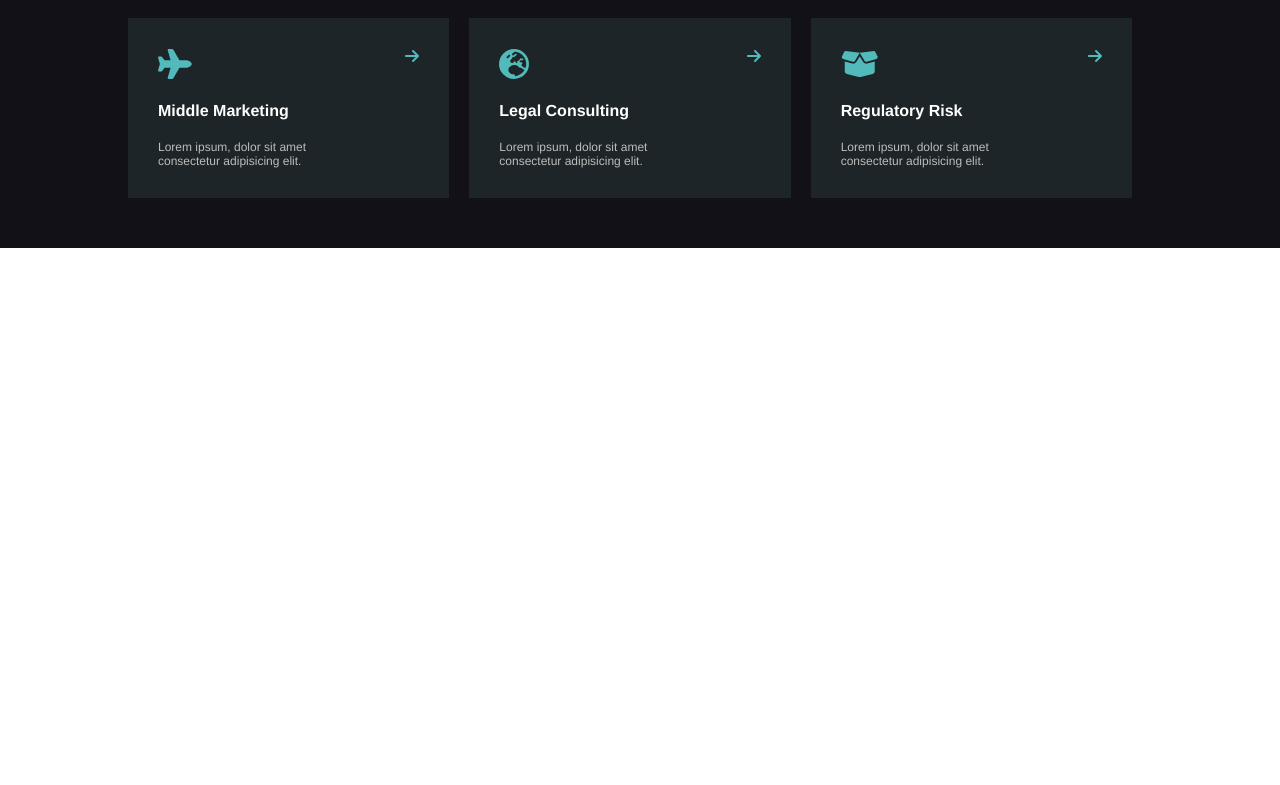
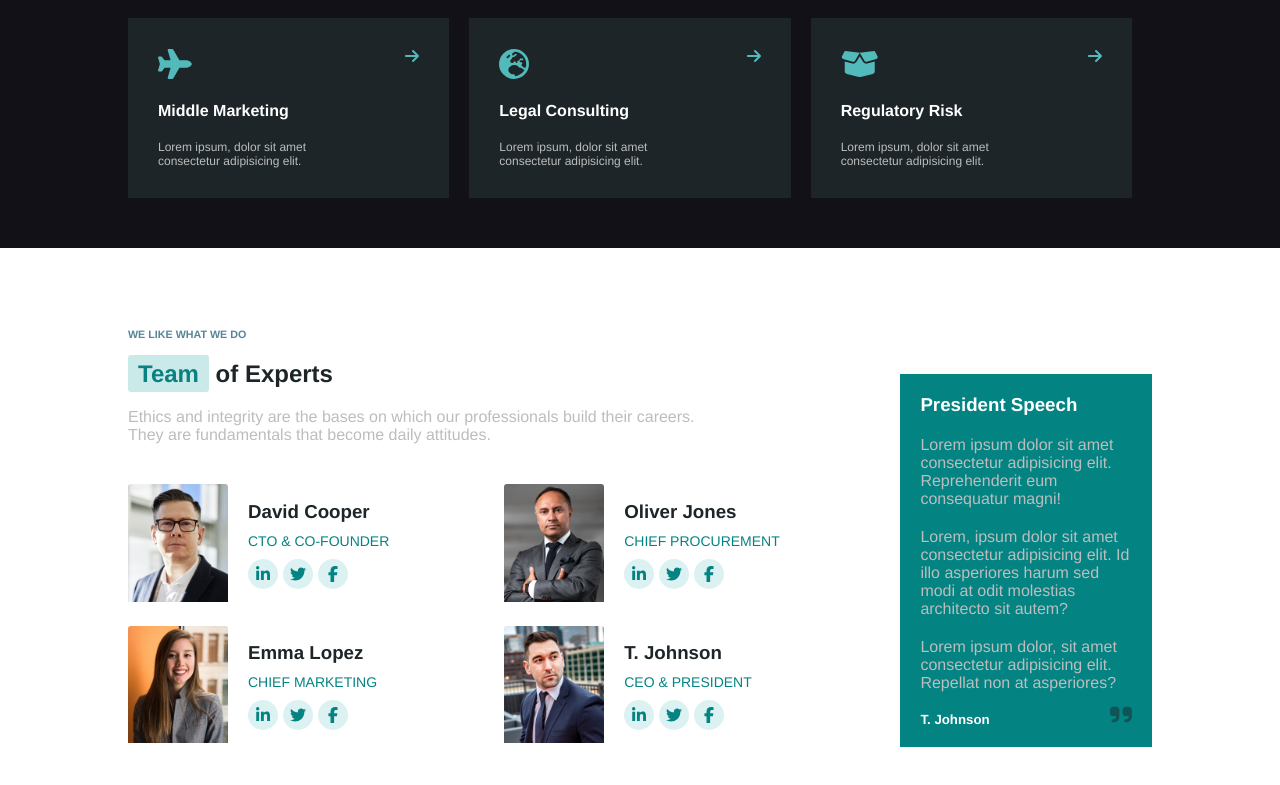
Before and after one commit to SimoCosz/proj-html-vuejs, a Vue app: page / in a window 1280 px wide. Shown: the part 1825-2610 px from the top of the page. Before the commit the page ends 2073 px from the top, so only its background shows below. Built offline with nearby package versions, Linux system fonts and the light colour scheme; a small style sheet from the web is missing.

Commit message:
completato team component

```diff
--- a/src/App.vue
+++ b/src/App.vue
@@ -18,7 +18,7 @@
     <WorksComponent />
 
     <!-- Team section -->
-
+    <TeamComponent />
     <!-- News section -->
 
     <!-- NewsLetter section -->
@@ -37,6 +37,8 @@ import JumboComponent from './components/JumboComponent.vue'
 import IntroductionComponent from './components/IntroductionComponent.vue'
 import DataComponent from './components/DataComponent1.vue'
 import WorksComponent from './components/WorksComponent.vue'
+import TeamComponent from './components/TeamComponent.vue'
+
 
 export default {
   name: 'App',
@@ -46,6 +48,7 @@ export default {
     IntroductionComponent,
     DataComponent,
     WorksComponent,
+    TeamComponent,
 
   }
 }
--- /dev/null
+++ b/src/components/PersonComponent.vue
@@ -0,0 +1,90 @@
+<template>
+  <div class="card">
+    <figure class="avatar">
+      <img :src="person.avatar" alt="">
+    </figure>
+    <div class="info-person">
+      <h3 class="person-name"> {{person.name}} {{person.lastName}} </h3>
+      <p class="role"> {{person.role}} </p>
+      <div class="social">
+        <div class="icon">
+          <font-awesome-icon icon="fa-brands fa-linkedin-in" />
+        </div>
+        <div class="icon">
+          <font-awesome-icon icon="fa-brands fa-twitter" />
+        </div>
+        <div class="icon">
+          <font-awesome-icon icon="fa-brands fa-facebook-f" />
+        </div>
+      </div>
+    </div>
+
+  </div>
+</template>
+
+<script>
+export default {
+  name: 'PersonComponent',
+
+  props: {
+    person: {
+      type: Object,
+      required: true,
+    }
+  },
+}
+</script>
+
+<style lang="scss" scoped>
+@import '../assets/scss/_variabili.scss';
+
+.card{
+  width: calc(50% - 20px);
+  display: flex;
+  align-items: center;
+  gap: 20px;
+
+  figure{
+    width: 100px;
+    border-radius: 3px;
+    overflow: hidden;
+    // background-color: black;
+
+    img{
+      object-fit: contain;
+      object-position: center;
+    }
+  }
+}
+  .info-person{
+    color: $blueLagoon;
+
+    .person-name{
+      color: $shark;
+    }
+
+    .role{
+      text-transform: uppercase;
+      color: $blueLagoon;
+      margin: 10px 0;
+      font-size: 14px;
+    }
+
+    .social{
+      display: flex;
+      gap: 5px;
+      align-items: center;
+
+      .icon{
+        background-color: rgba($fountainBlue, 0.2);
+        padding: 5px;
+        display: flex;
+        align-items: center;
+        justify-content: center;
+        width: 30px;
+        aspect-ratio: 1/1;
+        border-radius: 50%;
+      }
+    }
+  }
+</style>
--- /dev/null
+++ b/src/components/TeamComponent.vue
@@ -0,0 +1,138 @@
+<template>
+  <div class="container">
+    <div class="card-wrapper">
+      <section class="info">
+        <h6 class="section-title"> {{sectionTitle}} </h6>
+        <h2 class="title"><span>Team</span> of Experts</h2>
+        <p class="description"> {{description}} </p>
+      </section>
+
+      <div class="person-team">
+        <PersonComponent v-for="(person, i) in people" :key="i"
+        :person='person'
+        />
+      </div>
+    </div>
+    <div class="speech">
+      <h3>President Speech</h3>
+      <p>Lorem ipsum dolor sit amet consectetur adipisicing elit. Reprehenderit eum consequatur magni!</p>
+      <p>Lorem, ipsum dolor sit amet consectetur adipisicing elit. Id illo asperiores harum sed modi at odit molestias architecto sit autem?</p>
+      <p>Lorem ipsum dolor, sit amet consectetur adipisicing elit. Repellat non at asperiores?</p>
+      <h5 id="author">
+        T. Johnson
+        <font-awesome-icon id="quote" icon="fa-solid fa-quote-right" />
+      </h5>
+
+    </div>
+  </div>
+
+</template>
+
+<script>
+import PersonComponent from './PersonComponent.vue'
+
+export default {
+components: {
+  PersonComponent,
+},
+
+  data(){
+    return{
+      sectionTitle: 'We like what we do',
+      description: 'Ethics and integrity are the bases on which our professionals build their careers. They are fundamentals that become daily attitudes.',
+      people: [
+        {
+          avatar: require('../assets/img/team-1.jpg'),
+          name: 'David',
+          lastName: 'Cooper',
+          role: 'CTO & Co-founder',
+        },
+        {
+          avatar: require('../assets/img/team-3.jpg'),
+          name: 'Oliver',
+          lastName: 'Jones',
+          role: 'Chief procurement',
+        },
+        {
+          avatar: require('../assets/img/team-2.jpg'),
+          name: 'Emma',
+          lastName: 'Lopez',
+          role: 'Chief marketing',
+        },
+        {
+          avatar: require('../assets/img/team-4.jpg'),
+          name: 'T.',
+          lastName: 'Johnson',
+          role: 'CEO & President',
+        },
+      ]
+    }
+  }
+}
+</script>
+
+<style lang="scss" scoped>
+@import '../assets/scss/_variabili.scss';
+
+.container{
+  margin: 80px auto;
+  display: flex;
+  align-items: flex-end;
+  gap: 20px;
+
+   .card-wrapper{
+     width: 75%;
+
+     .info{
+
+      .title{
+        margin: 20px 0;
+        color: $shark;
+
+        span{
+          color: $surfieGreen;
+          background-color: rgba($fountainBlue, 0.3);
+          padding: 5px 10px;
+          border-radius: 3px;
+        }
+      }
+
+      .description{
+        margin-bottom: 40px;
+        color: $silverSand;
+        width: 570px;
+      }
+    }
+
+    .person-team{
+      display: flex;
+      flex-wrap: wrap;
+      gap: 20px;
+    }
+   }
+
+  .speech{
+    width: 25%;
+    padding: 20px;
+    background-color: $blueLagoon;
+    color: white;
+
+    p{
+      margin: 20px 0;
+      color: $silverSand;
+    }
+
+    #author{
+      position: relative;
+    }
+
+    #quote{
+      position: absolute;
+      top: -10px;
+      right: 0;
+      font-size: 25px;
+      color: rgba($shark, 0.5);
+    }
+  }
+}
+</style>
--- a/src/main.js
+++ b/src/main.js
@@ -25,29 +25,15 @@ import { faPlane } from '@fortawesome/free-solid-svg-icons'
 import { faEarthEurope } from '@fortawesome/free-solid-svg-icons'
 import { faBoxOpen } from '@fortawesome/free-solid-svg-icons'
 import { faArrowRight } from '@fortawesome/free-solid-svg-icons'
-
-
-
-
-
-
-
-
-
-
-
-
-
+import { faQuoteRight } from '@fortawesome/free-solid-svg-icons'
 
 import { FontAwesomeIcon } from '@fortawesome/vue-fontawesome'
-
 
 library.add(faClock, faPhone, faEnvelope, faUser,
             faFacebookF, faTwitter, faLinkedinIn,
             faPlay, faSuitcase, faChartSimple,
              faCubes, faPlane, faEarthEurope, faBoxOpen,
-             faArrowRight)
-
+             faArrowRight, faQuoteRight)
 
 Vue.component('font-awesome-icon', FontAwesomeIcon)
 
```
